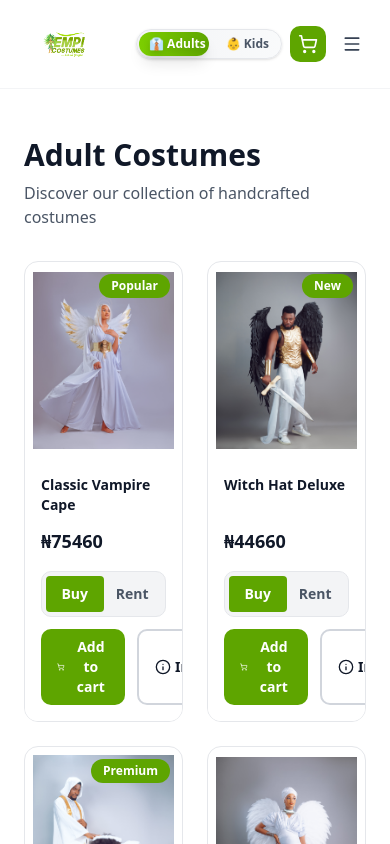
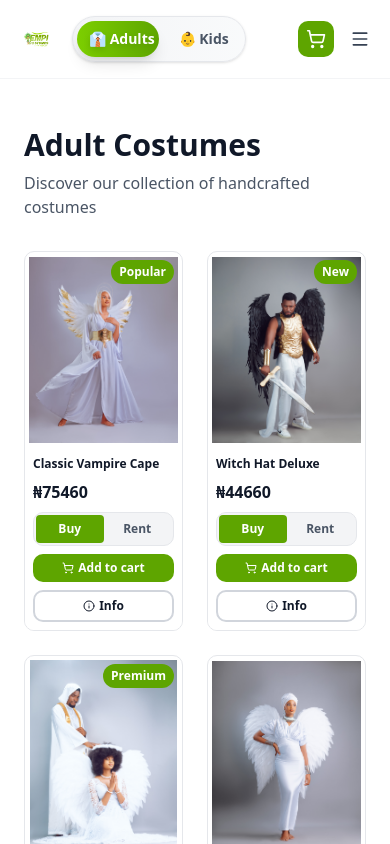
Before and after one commit to BigT001/empi, a Next.js app: page / in a window 390 px wide. Shown: the top 844 px of the page. Built offline with nearby package versions, Linux system fonts and the light colour scheme.

Commit message:
fixing card

```diff
--- a/app/components/Header.tsx
+++ b/app/components/Header.tsx
@@ -9,9 +9,9 @@ export function Header() {
       <Image
         src="/logo/EMPI-2k24-LOGO-1.PNG"
         alt="EMPI Logo"
-        width={80}
-        height={80}
-        className="rounded-lg"
+        width={60}
+        height={60}
+        className="w-12 md:w-20 h-auto rounded-lg"
       />
     </Link>
   );
--- a/app/components/Navigation.tsx
+++ b/app/components/Navigation.tsx
@@ -165,16 +165,16 @@ export function Navigation({ category, onCategoryChange, currency, onCurrencyCha
       <div className="md:hidden flex items-center justify-between gap-2 w-full">
         {/* Category Toggle for Mobile */}
         <div className="flex items-center gap-2 flex-1">
-          {/* Modern Animated Category Toggle Switch - Small Version */}
-          <div className="relative inline-flex items-center bg-gradient-to-r from-gray-100 to-gray-50 rounded-full p-0.5 shadow-sm border border-gray-200">
+          {/* Modern Animated Category Toggle Switch - Larger Version */}
+          <div className="relative inline-flex items-center bg-gradient-to-r from-gray-100 to-gray-50 rounded-full p-1 shadow-sm border border-gray-200">
             <div
-              className={`absolute top-0.5 bottom-0.5 rounded-full bg-gradient-to-r from-lime-500 to-lime-600 shadow-lg transition-all duration-300 ease-out ${
-                category === "adults" ? "left-0.5 right-1/2" : "left-1/2 right-0.5"
+              className={`absolute top-1 bottom-1 rounded-full bg-gradient-to-r from-lime-500 to-lime-600 shadow-lg transition-all duration-300 ease-out ${
+                category === "adults" ? "left-1 right-1/2" : "left-1/2 right-1"
               }`}
             />
             <button
               onClick={() => onCategoryChange("adults")}
-              className={`relative px-2.5 py-1 rounded-full font-bold text-xs transition-all duration-300 z-10 whitespace-nowrap ${
+              className={`relative px-3 py-2 rounded-full font-bold text-sm transition-all duration-300 z-10 whitespace-nowrap ${
                 category === "adults"
                   ? "text-white drop-shadow-md"
                   : "text-gray-600 hover:text-gray-900"
@@ -184,7 +184,7 @@ export function Navigation({ category, onCategoryChange, currency, onCurrencyCha
             </button>
             <button
               onClick={() => onCategoryChange("kids")}
-              className={`relative px-2.5 py-1 rounded-full font-bold text-xs transition-all duration-300 z-10 whitespace-nowrap ${
+              className={`relative px-3 py-2 rounded-full font-bold text-sm transition-all duration-300 z-10 whitespace-nowrap ${
                 category === "kids"
                   ? "text-white drop-shadow-md"
                   : "text-gray-600 hover:text-gray-900"
--- a/app/components/ProductCard.tsx
+++ b/app/components/ProductCard.tsx
@@ -41,12 +41,12 @@ export function ProductCard({ product, formattedPrice: initialFormattedPrice, cu
 
   return (
     <article
-      className="group h-full flex flex-col border border-gray-200 rounded-xl overflow-hidden hover:border-gray-400 hover:shadow-lg transition"
+      className="group h-full flex flex-col border border-gray-200 rounded-lg md:rounded-xl overflow-hidden hover:border-gray-400 hover:shadow-lg transition"
     >
       {/* Image Section */}
       <div className="relative w-full aspect-[4/5] overflow-hidden flex-shrink-0">
         {product.badge && (
-          <div className="absolute top-3 right-3 z-10 bg-lime-600 text-white text-xs font-bold px-3 py-1 rounded-full">
+          <div className="absolute top-2 md:top-3 right-2 md:right-3 z-10 bg-lime-600 text-white text-xs font-bold px-2 md:px-3 py-1 rounded-full">
             {product.badge}
           </div>
         )}
@@ -54,41 +54,41 @@ export function ProductCard({ product, formattedPrice: initialFormattedPrice, cu
           src={product.image}
           alt={product.name}
           fill
-          className="object-contain group-hover:scale-105 transition duration-300 p-2"
+          className="object-contain group-hover:scale-105 transition duration-300 p-1 md:p-2"
         />
       </div>
 
       {/* Content Section - With full background */}
-      <div className="p-4 flex flex-col flex-grow bg-white">
-        <h3 className="font-semibold text-gray-900 text-sm line-clamp-2 flex-grow">{product.name}</h3>
-        <p className="mt-3 text-lg font-bold text-gray-900">{displayPrice}</p>
+      <div className="p-2 md:p-4 flex flex-col flex-grow bg-white">
+        <h3 className="font-semibold text-gray-900 text-xs md:text-sm line-clamp-2 flex-grow">{product.name}</h3>
+        <p className="mt-2 md:mt-3 text-base md:text-lg font-bold text-gray-900">{displayPrice}</p>
 
         {/* Buy/Rent Toggle */}
-        <div className="mt-4 relative inline-flex items-center bg-gray-100 rounded-lg p-1 border border-gray-200 w-full">
+        <div className="mt-2 md:mt-4 relative inline-flex items-center bg-gray-100 rounded-lg p-0.5 md:p-1 border border-gray-200 w-full">
           <button
             onClick={() => setCardMode("buy")}
-            className={`flex-1 px-3 py-2 rounded font-semibold text-sm transition-all ${cardMode === "buy" ? "bg-lime-600 text-white" : "text-gray-600 hover:text-gray-900"}`}
+            className={`flex-1 px-2 md:px-3 py-1.5 md:py-2 rounded font-semibold text-xs md:text-sm transition-all ${cardMode === "buy" ? "bg-lime-600 text-white" : "text-gray-600 hover:text-gray-900"}`}
           >
             Buy
           </button>
           <button
             onClick={() => setCardMode("rent")}
-            className={`flex-1 px-3 py-2 rounded font-semibold text-sm transition-all ${cardMode === "rent" ? "bg-lime-600 text-white" : "text-gray-600 hover:text-gray-900"}`}
+            className={`flex-1 px-2 md:px-3 py-1.5 md:py-2 rounded font-semibold text-xs md:text-sm transition-all ${cardMode === "rent" ? "bg-lime-600 text-white" : "text-gray-600 hover:text-gray-900"}`}
           >
             Rent
           </button>
         </div>
 
         {/* Buttons Section */}
-        <div className="mt-3 flex gap-3">
-          <button className="flex-1 rounded-lg bg-lime-600 hover:bg-lime-700 text-white px-4 py-2 font-semibold transition flex items-center justify-center gap-2 text-sm">
-            <ShoppingCart className="h-4 w-4" />
-            Add to cart
+        <div className="mt-2 md:mt-3 flex flex-col md:flex-row gap-2 md:gap-3 w-full">
+          <button className="flex-1 rounded-lg bg-lime-600 hover:bg-lime-700 text-white px-2 md:px-4 py-1.5 md:py-2 font-semibold transition flex items-center justify-center gap-1 md:gap-2 text-xs md:text-sm w-full">
+            <ShoppingCart className="h-3 w-3 md:h-4 md:w-4" />
+            <span>Add to cart</span>
           </button>
-          <Link href={`/product/${product.id}`}>
-            <button className="px-4 py-2 rounded-lg border-2 border-gray-300 text-gray-900 hover:bg-gray-50 font-semibold transition flex items-center justify-center gap-1 text-sm h-full">
-              <Info className="h-4 w-4" />
-              Info
+          <Link href={`/product/${product.id}`} className="flex-1 w-full">
+            <button className="w-full px-2 md:px-4 py-1.5 md:py-2 rounded-lg border-2 border-gray-300 text-gray-900 hover:bg-gray-50 font-semibold transition flex items-center justify-center gap-1 text-xs md:text-sm">
+              <Info className="h-3 w-3 md:h-4 md:w-4" />
+              <span>Info</span>
             </button>
           </Link>
         </div>
--- a/app/page.tsx
+++ b/app/page.tsx
@@ -15,7 +15,7 @@ export default function Home() {
     <div className="min-h-screen bg-white text-gray-900 flex flex-col">
       {/* Header with Logo and Navigation */}
       <header className="border-b border-gray-100 sticky top-0 z-40 bg-white/95 backdrop-blur-sm">
-        <div className="mx-auto max-w-7xl px-6 py-4 flex items-center justify-between gap-8">
+        <div className="mx-auto max-w-7xl px-3 md:px-6 py-4 flex items-center justify-between gap-3 md:gap-8">
           {/* Logo - from Header */}
           <Header />
 
```
